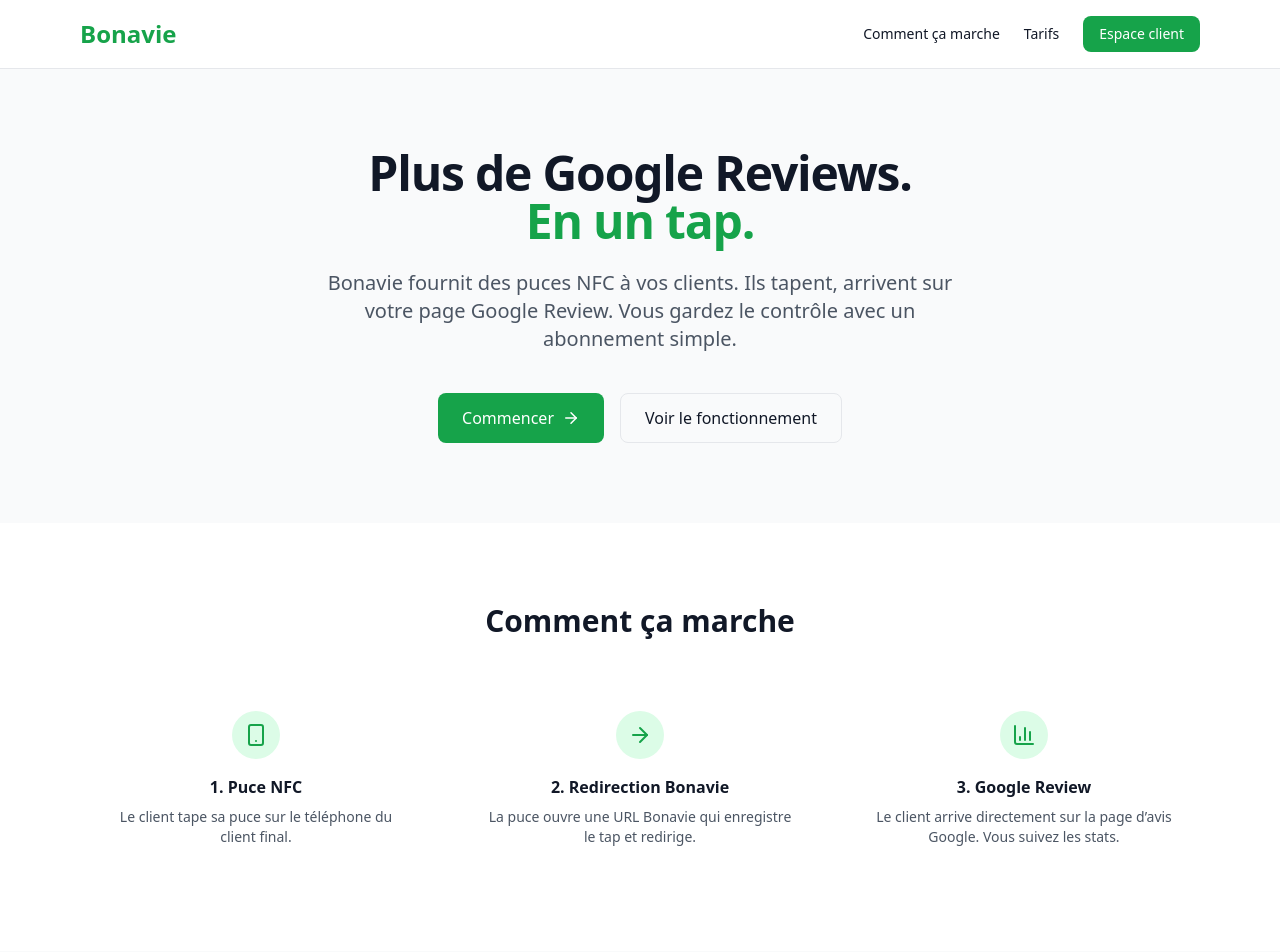
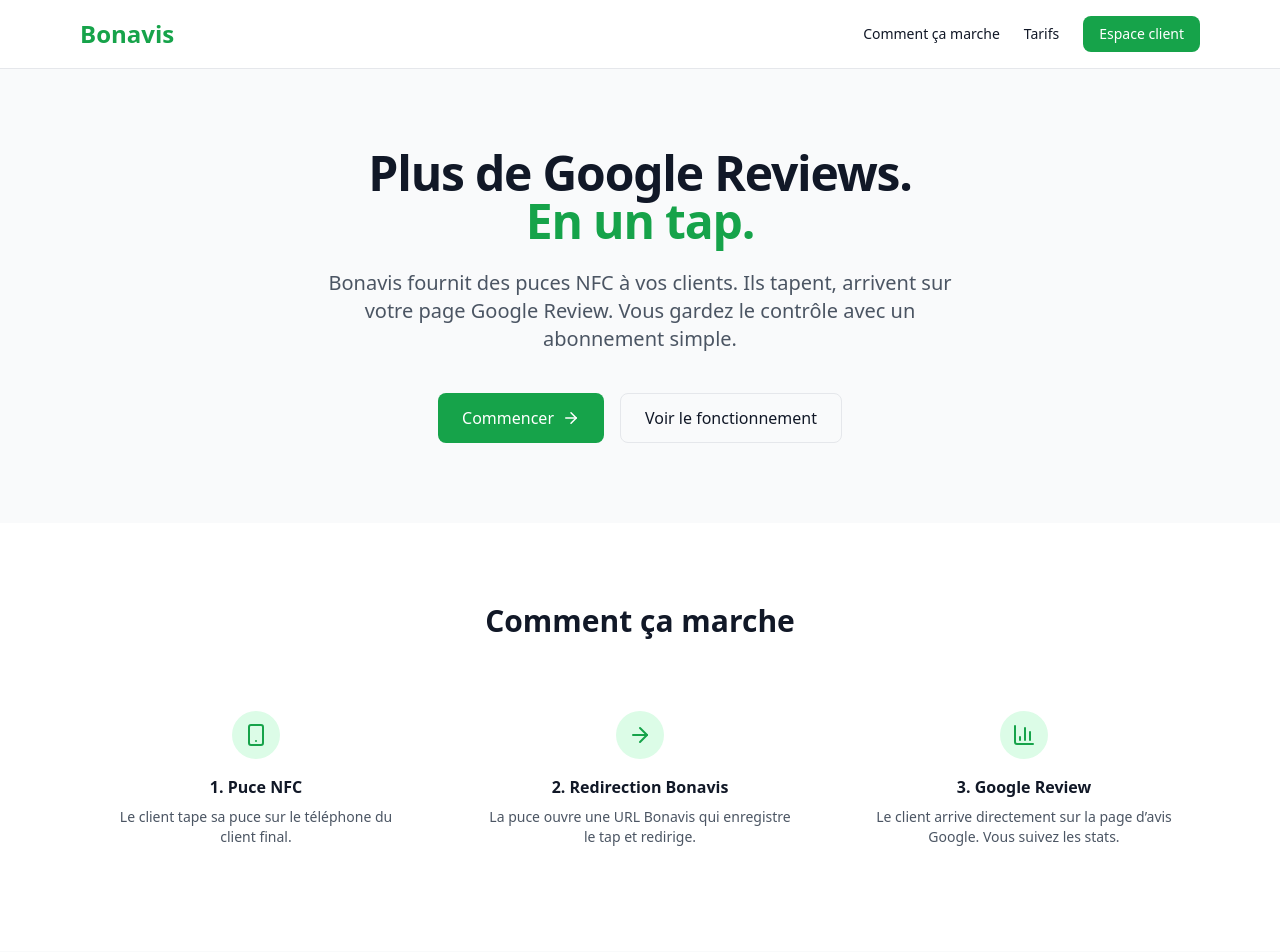
Before and after one commit to mathislavoie55-oss/bonavis.shop, a Next.js app: page / in a window 1280 px wide. Shown: the top 952 px of the page. Built offline with nearby package versions, Linux system fonts and the light colour scheme.

Commit message:
Rename Bonavie to Bonavis

```diff
--- a/app/dashboard/page.tsx
+++ b/app/dashboard/page.tsx
@@ -10,7 +10,7 @@
     <div className="min-h-screen bg-gray-50">
       <header className="bg-white border-b">
         <div className="max-w-6xl mx-auto px-4 py-4 flex items-center justify-between">
-          <Link href="/" className="text-xl font-bold text-bonavie-600">Bonavie</Link>
+          <Link href="/" className="text-xl font-bold text-bonavie-600">Bonavis</Link>
           <div className="text-sm text-gray-600">Espace client</div>
         </div>
       </header>
--- a/app/layout.tsx
+++ b/app/layout.tsx
@@ -2,7 +2,7 @@
 import './globals.css'
 
 export const metadata: Metadata = {
-  title: 'Bonavie — Plus de Google Reviews facilement',
+  title: 'Bonavis — Plus de Google Reviews facilement',
   description: 'Système d’abonnement NFC pour collecter des Google Reviews pour votre entreprise.',
 }
 
--- a/app/page.tsx
+++ b/app/page.tsx
@@ -33,7 +33,7 @@
       {/* Header */}
       <header className="border-b bg-white">
         <div className="max-w-6xl mx-auto px-4 py-4 flex items-center justify-between">
-          <div className="text-2xl font-bold text-bonavie-600">Bonavie</div>
+          <div className="text-2xl font-bold text-bonavie-600">Bonavis</div>
           <nav className="flex gap-6 items-center">
             <Link href="#comment-ca-marche" className="text-sm hover:text-bonavie-600">Comment ça marche</Link>
             <Link href="#pricing" className="text-sm hover:text-bonavie-600">Tarifs</Link>
@@ -51,7 +51,7 @@
           <span className="text-bonavie-600">En un tap.</span>
         </h1>
         <p className="text-xl text-gray-600 max-w-2xl mx-auto mb-10">
-          Bonavie fournit des puces NFC à vos clients. Ils tapent, arrivent sur votre page Google Review.
+          Bonavis fournit des puces NFC à vos clients. Ils tapent, arrivent sur votre page Google Review.
           Vous gardez le contrôle avec un abonnement simple.
         </p>
         <div className="flex gap-4 justify-center">
@@ -84,8 +84,8 @@
               <div className="w-12 h-12 bg-bonavie-100 rounded-full flex items-center justify-center mx-auto mb-4">
                 <ArrowRight className="text-bonavie-600" />
               </div>
-              <h3 className="font-semibold mb-2">2. Redirection Bonavie</h3>
-              <p className="text-gray-600 text-sm">La puce ouvre une URL Bonavie qui enregistre le tap et redirige.</p>
+              <h3 className="font-semibold mb-2">2. Redirection Bonavis</h3>
+              <p className="text-gray-600 text-sm">La puce ouvre une URL Bonavis qui enregistre le tap et redirige.</p>
             </div>
             <div className="text-center p-6">
               <div className="w-12 h-12 bg-bonavie-100 rounded-full flex items-center justify-center mx-auto mb-4">
@@ -123,7 +123,7 @@
       </section>
 
       <footer className="border-t py-8 text-center text-sm text-gray-500">
-        © {new Date().getFullYear()} Bonavie. Tous droits réservés.
+        © {new Date().getFullYear()} Bonavis. Tous droits réservés.
       </footer>
     </div>
   )
--- a/app/r/[code]/page.tsx
+++ b/app/r/[code]/page.tsx
@@ -40,7 +40,7 @@
   return (
     <div className="min-h-screen flex items-center justify-center bg-white">
       <div className="text-center max-w-sm px-6">
-        <div className="text-bonavie-600 font-bold text-xl mb-4">Bonavie</div>
+        <div className="text-bonavie-600 font-bold text-xl mb-4">Bonavis</div>
         <h1 className="text-2xl font-semibold mb-2">{link.companyName}</h1>
         {link.customMessage && (
           <p className="text-gray-600 mb-6">{link.customMessage}</p>
```
Also changed, not shown: 1 other file (tests, documents, lock files or other folders).
